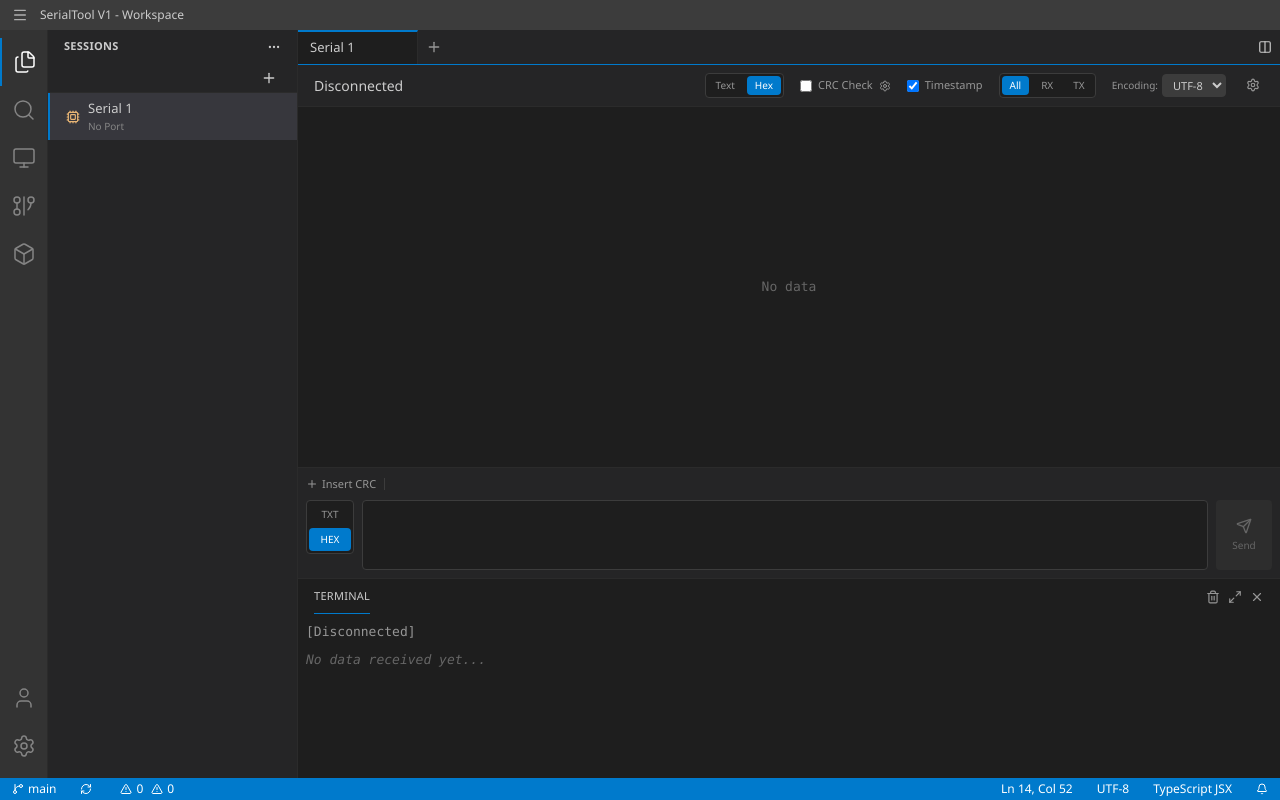
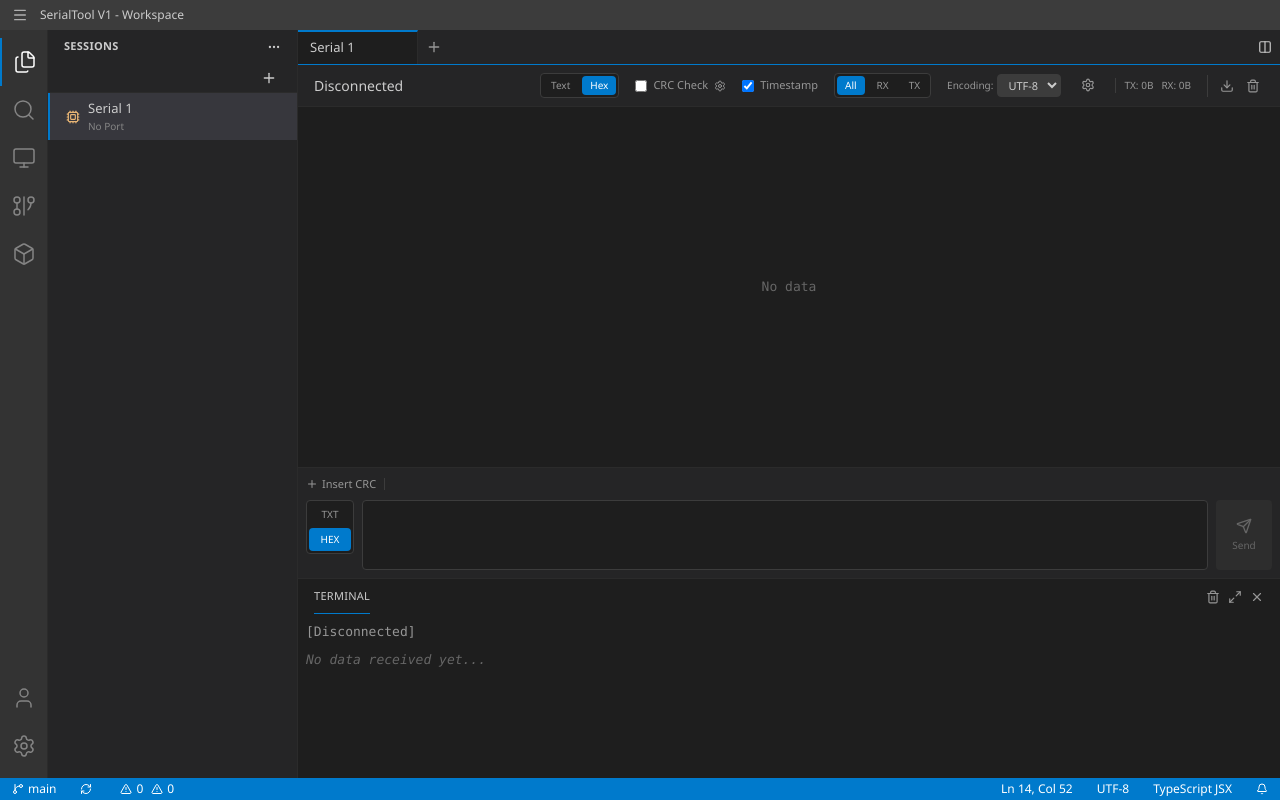
Before and after one commit to thedongcc/SerialTool, a React (Vite) app: page / in a window 1280 px wide. Both pictures are taken after a click on the element 314 px from the left and 47 px from the top of the page. Built offline with nearby package versions, Linux system fonts and the light colour scheme.

Commit message:
增加接收区数据统计、清空、保存功能

```diff
--- a/src/components/layout/EditorArea.tsx
+++ b/src/components/layout/EditorArea.tsx
@@ -271,10 +271,13 @@
                                             }
 
                                             return <SerialMonitor
+                                                key={session.id}
                                                 session={session}
                                                 onShowSettings={onShowSettings}
                                                 onSend={(data) => sessionManager.writeToSession(session.id, data)}
                                                 onUpdateConfig={(updates) => sessionManager.updateSessionConfig(session.id, updates)}
+                                                onInputStateChange={(inputState) => sessionManager.updateUIState(session.id, inputState)}
+                                                onClearLogs={() => sessionManager.clearLogs(session.id)}
                                             />;
                                         })()
                                     ) : (
--- a/src/components/serial/SerialMonitor.tsx
+++ b/src/components/serial/SerialMonitor.tsx
@@ -1,7 +1,7 @@
 import { useRef, useState, useEffect } from 'react';
 import { SessionState, SessionConfig } from '../../types/session';
 import { SerialInput } from './SerialInput';
-import { Settings, Eye, EyeOff, X } from 'lucide-react';
+import { Settings, Eye, EyeOff, X, Trash2, Download } from 'lucide-react';
 import { CRCConfig } from '../../utils/crc';
 
 interface SerialMonitorProps {
@@ -9,9 +9,11 @@
     onShowSettings?: (view: string) => void;
     onSend?: (data: string | Uint8Array) => void;
     onUpdateConfig?: (updates: Partial<SessionConfig>) => void;
+    onInputStateChange?: (inputState: any) => void;
+    onClearLogs?: () => void;
 }
 
-export const SerialMonitor = ({ session, onShowSettings, onSend, onUpdateConfig }: SerialMonitorProps) => {
+export const SerialMonitor = ({ session, onShowSettings, onSend, onUpdateConfig, onInputStateChange, onClearLogs }: SerialMonitorProps) => {
     const { logs, isConnected, config } = session;
     const currentPort = config.connection.path;
     const scrollRef = useRef<HTMLDivElement>(null);
@@ -38,6 +40,45 @@
             const currentUIState = (config as any).uiState || {};
             onUpdateConfig({ uiState: { ...currentUIState, ...updates } } as any);
         }
+    };
+
+    // Calculate statistics
+    const txBytes = logs.filter(log => log.type === 'TX').reduce((sum, log) => {
+        if (typeof log.data === 'string') {
+            return sum + new TextEncoder().encode(log.data).length;
+        }
+        return sum + log.data.length;
+    }, 0);
+
+    const rxBytes = logs.filter(log => log.type === 'RX').reduce((sum, log) => {
+        if (typeof log.data === 'string') {
+            return sum + new TextEncoder().encode(log.data).length;
+        }
+        return sum + log.data.length;
+    }, 0);
+
+    // Clear logs
+    const handleClearLogs = () => {
+        if (onClearLogs) {
+            onClearLogs();
+        }
+    };
+
+    // Save logs to file
+    const handleSaveLogs = () => {
+        const content = logs.map(log => {
+            const timestamp = new Date(log.timestamp).toLocaleTimeString();
+            const data = formatData(log.data, viewMode, encoding);
+            return `[${timestamp}] [${log.type}] ${data}`;
+        }).join('\n');
+
+        const blob = new Blob([content], { type: 'text/plain' });
+        const url = URL.createObjectURL(blob);
+        const a = document.createElement('a');
+        a.href = url;
+        a.download = `serial_log_${Date.now()}.txt`;
+        a.click();
+        URL.revokeObjectURL(url);
     };
 
     const formatData = (data: string | Uint8Array, mode: 'text' | 'hex', encoding: string) => {
@@ -157,6 +198,7 @@
 
                     {/* CRC Toggle with Config */}
                     <div className="relative">
+                        <div className="flex items-center gap-1.5">
                             <label className="flex items-center gap-1.5 cursor-pointer text-[11px] text-[#969696] hover:text-[#cccccc]">
                                 <input
                                     type="checkbox"
@@ -165,14 +207,17 @@
                                     className="w-3 h-3"
                                 />
                                 CRC Check
+                            </label>
                             <Settings
                                 size={12}
-                                className="cursor-pointer hover:text-white"
+                                className="cursor-pointer text-[#969696] hover:text-white"
                                 onClick={(e) => { e.stopPropagation(); setShowCRCPanel(!showCRCPanel); }}
                             />
-                        </label>
+                        </div>
 
                         {showCRCPanel && (
+                            <>
+                                <div className="fixed inset-0 z-40" onClick={() => setShowCRCPanel(false)} />
                                 <div className="absolute left-0 top-full mt-1 bg-[#252526] border border-[#3c3c3c] rounded-sm shadow-lg p-3 z-50 min-w-[220px]">
                                     <div className="flex items-center justify-between mb-2">
                                         <div className="text-[11px] text-[#cccccc] font-medium">RX CRC Settings</div>
@@ -222,6 +267,7 @@
                                         </select>
                                     </div>
                                 </div>
+                            </>
                         )}
                     </div>
 
@@ -283,6 +329,8 @@
                         </button>
 
                         {showSettingsPanel && (
+                            <>
+                                <div className="fixed inset-0 z-40" onClick={() => setShowSettingsPanel(false)} />
                                 <div className="absolute right-0 top-full mt-1 bg-[#252526] border border-[#3c3c3c] rounded-sm shadow-lg p-3 z-50 min-w-[200px]">
                                     <div className="text-[11px] text-[#cccccc] mb-2 font-medium">Display Settings</div>
 
@@ -317,7 +365,32 @@
                                         </select>
                                     </div>
                                 </div>
+                            </>
                         )}
+                    </div>
+
+                    {/* Statistics */}
+                    <div className="flex items-center gap-2 text-[10px] text-[#969696] border-l border-[#3c3c3c] pl-2">
+                        <span>TX: {txBytes}B</span>
+                        <span>RX: {rxBytes}B</span>
+                    </div>
+
+                    {/* Action Buttons */}
+                    <div className="flex items-center gap-1 border-l border-[#3c3c3c] pl-2">
+                        <button
+                            className="p-1 hover:bg-[#3c3c3c] rounded text-[#969696] hover:text-[#cccccc] transition-colors"
+                            onClick={handleSaveLogs}
+                            title="Save Logs"
+                        >
+                            <Download size={14} />
+                        </button>
+                        <button
+                            className="p-1 hover:bg-[#3c3c3c] rounded text-[#969696] hover:text-[#cccccc] transition-colors"
+                            onClick={handleClearLogs}
+                            title="Clear Logs"
+                        >
+                            <Trash2 size={14} />
+                        </button>
                     </div>
                 </div>
             </div>
--- a/src/hooks/useSessionManager.ts
+++ b/src/hooks/useSessionManager.ts
@@ -35,6 +35,10 @@
             return s;
         }));
     }, []);
+
+    const clearLogs = useCallback((sessionId: string) => {
+        updateSession(sessionId, () => ({ logs: [] }));
+    }, [updateSession]);
 
     // --- Serial API Interactions ---
 
@@ -543,6 +547,7 @@
         writeToSession,
         updateSessionConfig, // Use the scoped function
         updateUIState,
+        clearLogs,
         publishMqtt,
         listPorts,
         saveSession,
```
Lines whose indentation alone changed are shown as unchanged.
